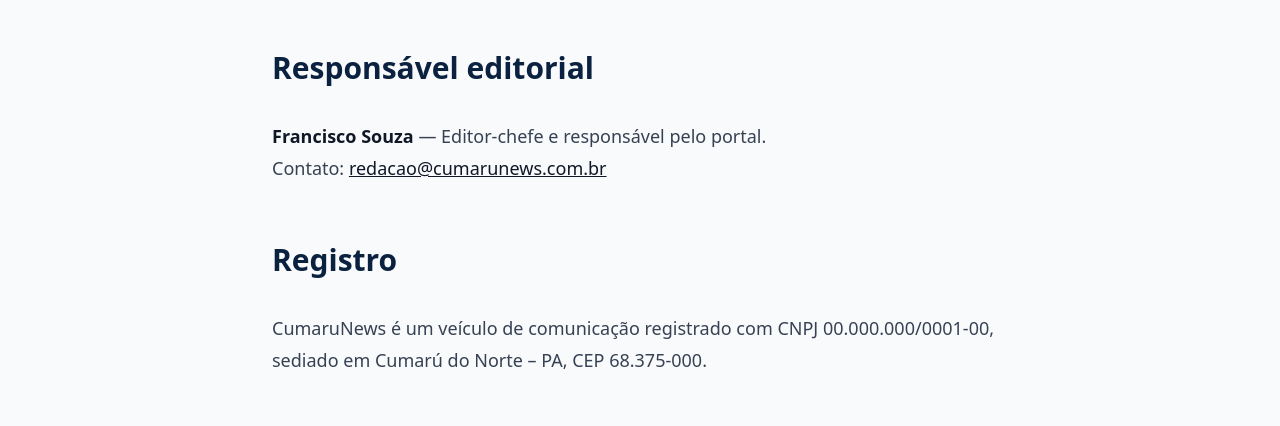
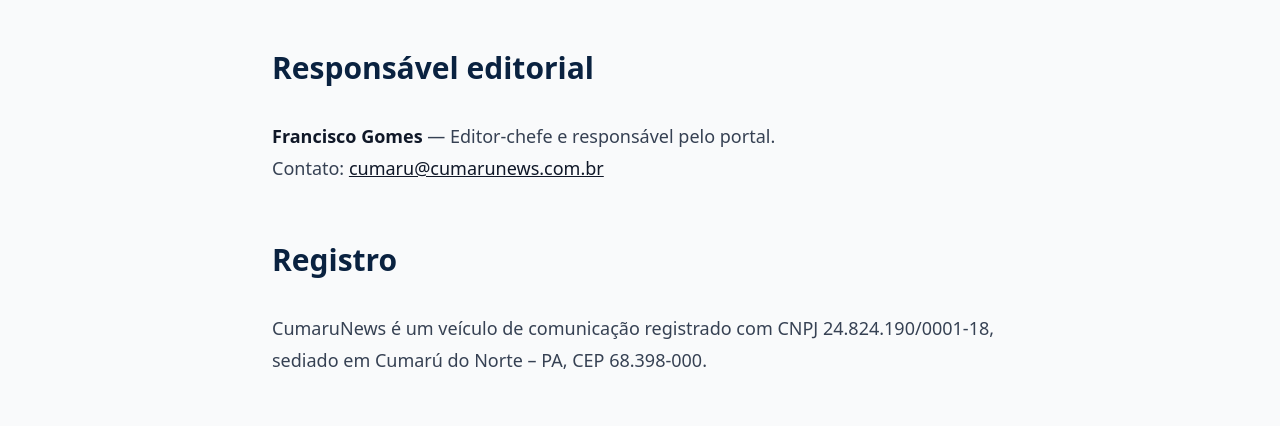
Before and after one commit to FranciscoDGA/cumarunews, a Next.js app: page /quem-somos in a window 1280 px wide. Shown: the part 820-1246 px from the top of the page. Built offline with nearby package versions, Linux system fonts and the light colour scheme.

Commit message:
fix: atualiza nome Francisco Gomes, email, CNPJ e CEP reais

```diff
--- a/app/autor/[slug]/page.tsx
+++ b/app/autor/[slug]/page.tsx
@@ -11,7 +11,7 @@
     cargo: "Equipe Editorial",
   },
   "francisco-souza": {
-    nome: "Francisco Souza",
+    nome: "Francisco Gomes",
     bio: "Editor-chefe do CumaruNews. Jornalista e empreendedor de mídia local no sul do Pará.",
     cargo: "Editor-chefe",
   },
--- a/app/quem-somos/page.tsx
+++ b/app/quem-somos/page.tsx
@@ -35,14 +35,14 @@
 
         <h2>Responsável editorial</h2>
         <p>
-          <strong>Francisco Souza</strong> — Editor-chefe e responsável pelo portal.<br />
-          Contato: <a href={`mailto:${SITE.email}`}>{SITE.email}</a>
+          <strong>Francisco Gomes</strong> — Editor-chefe e responsável pelo portal.<br />
+          Contato: <a href="mailto:cumaru@cumarunews.com.br">cumaru@cumarunews.com.br</a>
         </p>
 
         <h2>Registro</h2>
         <p>
-          CumaruNews é um veículo de comunicação registrado com CNPJ 00.000.000/0001-00,
-          sediado em {SITE.address}.
+          CumaruNews é um veículo de comunicação registrado com CNPJ 24.824.190/0001-18,
+          sediado em Cumarú do Norte – PA, CEP 68.398-000.
         </p>
 
         <h2>Política de correções</h2>
--- a/components/Footer.tsx
+++ b/components/Footer.tsx
@@ -71,7 +71,7 @@
 
         <div className="border-t border-white/10 mt-10 pt-6 flex flex-col md:flex-row justify-between items-center gap-2 text-xs text-gray-500">
           <p>© {new Date().getFullYear()} CumaruNews. Todos os direitos reservados.</p>
-          <p>CNPJ: 00.000.000/0001-00 · {SITE.address}</p>
+          <p>CNPJ: 24.824.190/0001-18 · {SITE.address}</p>
         </div>
       </div>
     </footer>
--- a/lib/config.ts
+++ b/lib/config.ts
@@ -10,9 +10,9 @@
   city: "Cumarú do Norte",
   state: "PA",
   country: "BR",
-  email: "redacao@cumarunews.com.br",
+  email: "cumaru@cumarunews.com.br",
   phone: "(94) 9 9000-0000",
-  address: "Cumarú do Norte – PA, CEP 68.375-000",
+  address: "Cumarú do Norte – PA, CEP 68.398-000",
   social: {
     instagram: "https://instagram.com/cumarunews",
     facebook: "https://facebook.com/cumarunews",
```
